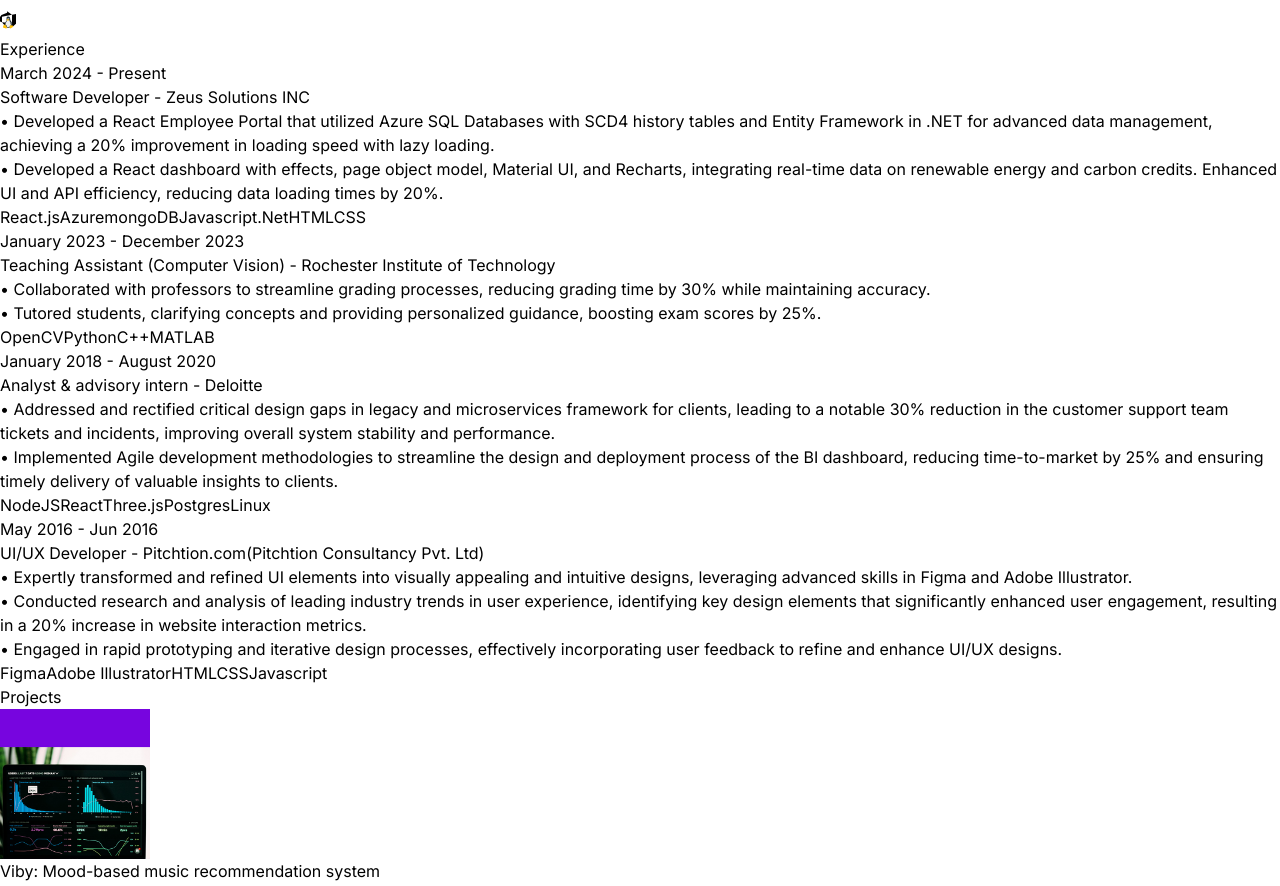
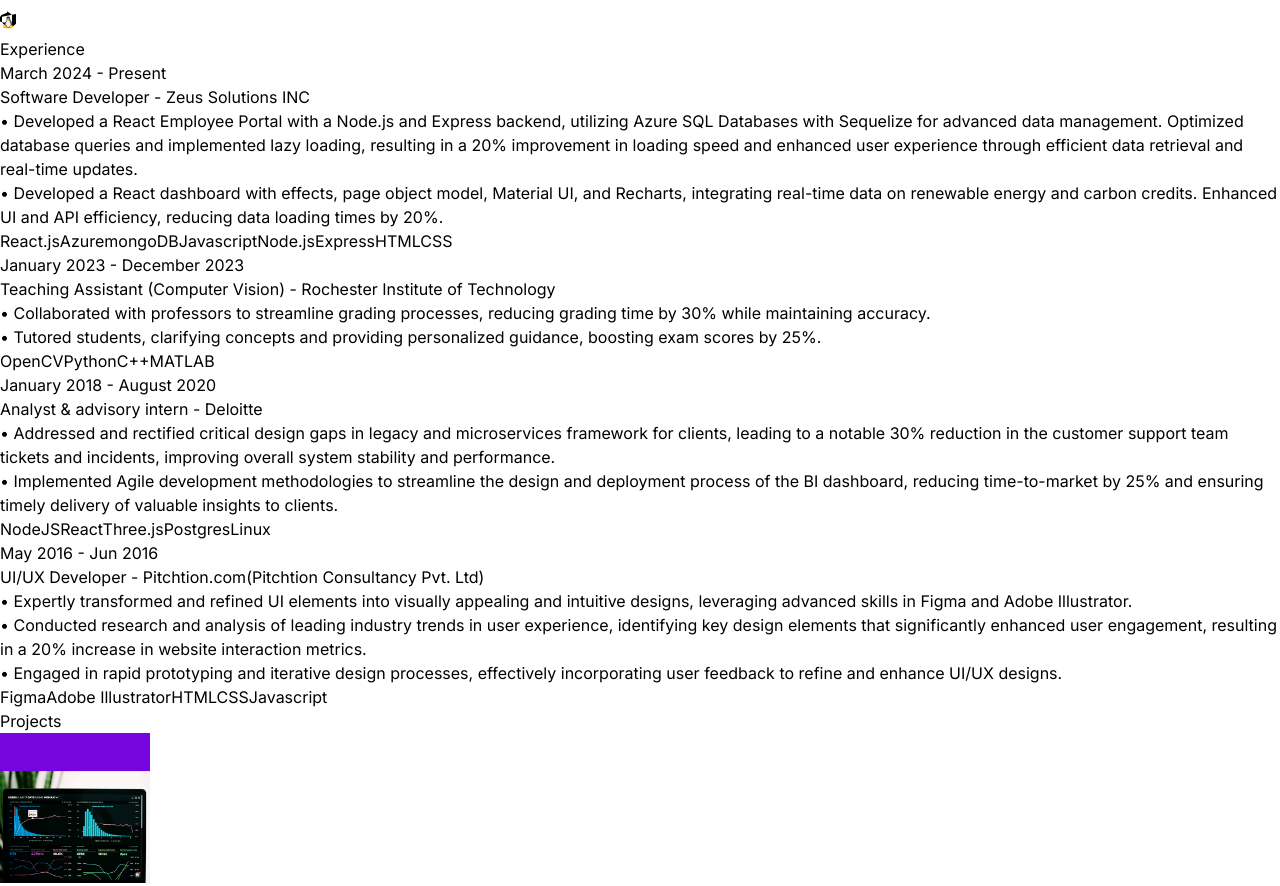
Before and after one commit to MuskanMall/Portfolio, a React (Vite) app: page / in a window 1280 px wide. Shown: the part 1073-1959 px from the top of the page. Built offline with nearby package versions, Linux system fonts and the light colour scheme.

Commit message:
updated zeus description

```diff
--- a/src/constants/index.js
+++ b/src/constants/index.js
@@ -12,16 +12,18 @@
     year: "March 2024 - Present",
     role: "Software Developer",
     company: "Zeus Solutions INC ",
-    description: `• Developed a React Employee Portal that utilized Azure SQL Databases with SCD4 history tables and Entity Framework in
-    .NET for advanced data management, achieving a 20% improvement in loading speed with lazy loading.
-    • Developed a React dashboard with effects, page object model, Material UI, and Recharts, integrating real-time data on
-    renewable energy and carbon credits. Enhanced UI and API efficiency, reducing data loading times by 20%.`,
+    description: `• Developed a React Employee Portal with a Node.js and Express backend, utilizing Azure SQL Databases with Sequelize for
+advanced data management. Optimized database queries and implemented lazy loading, resulting in a 20% improvement in
+loading speed and enhanced user experience through efficient data retrieval and real-time updates.
+• Developed a React dashboard with effects, page object model, Material UI, and Recharts, integrating real-time data on
+renewable energy and carbon credits. Enhanced UI and API efficiency, reducing data loading times by 20%.`,
     technologies: [
       "React.js",
       "Azure",
       "mongoDB",
       "Javascript",
-      ".Net",
+      "Node.js",
+      "Express",
       "HTML",
       "CSS",
     ],
```
